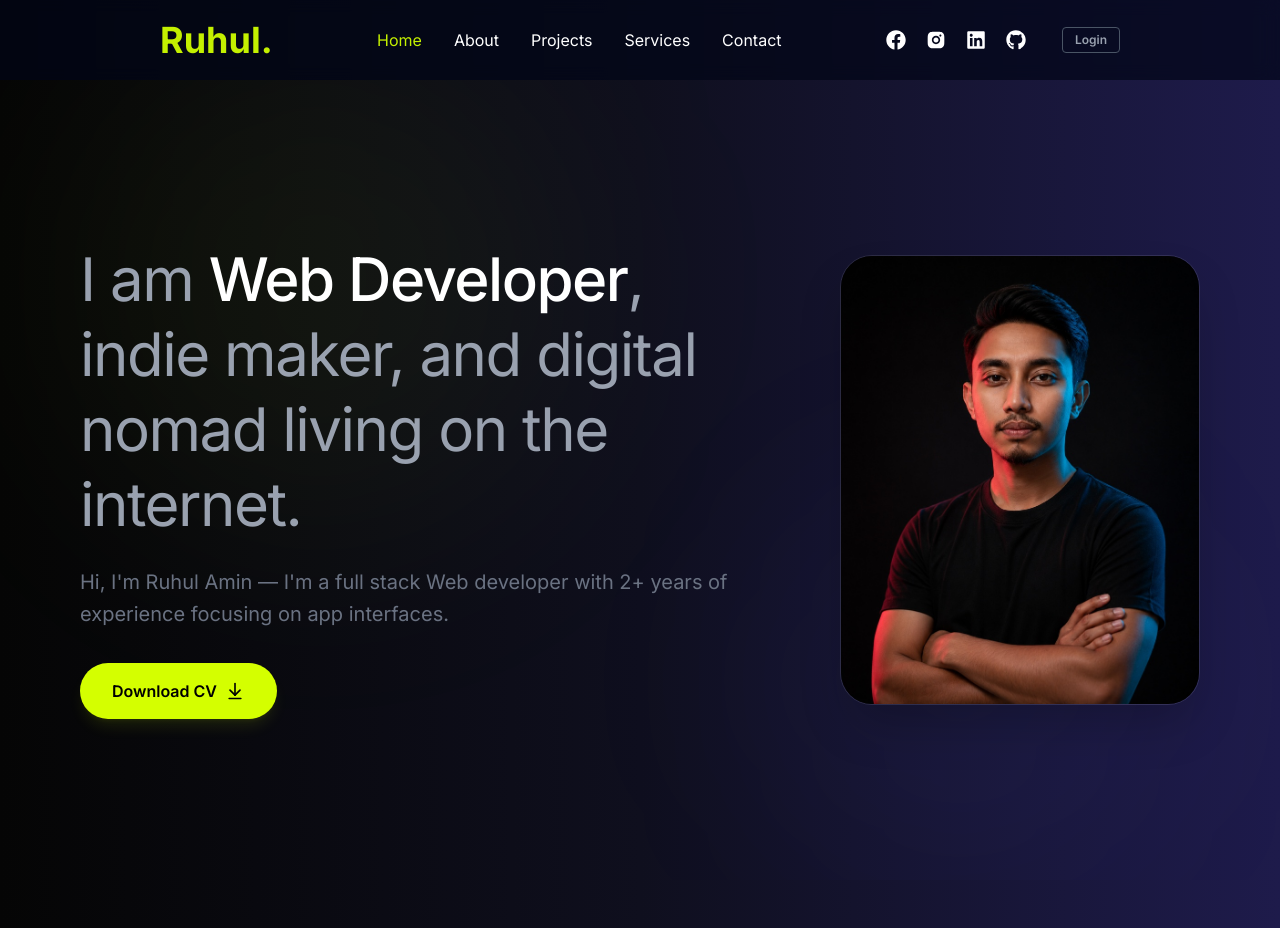
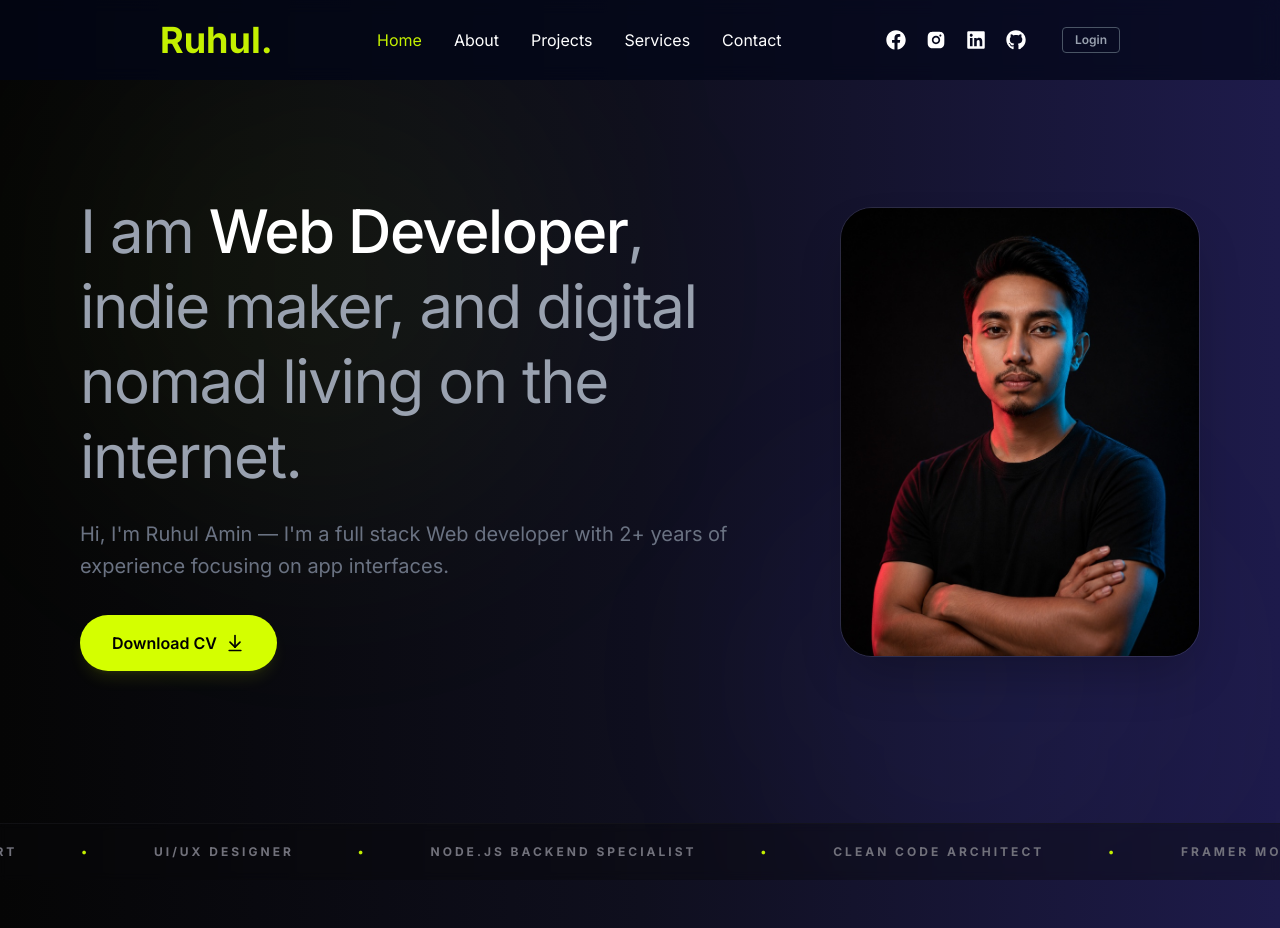
Before and after one commit to ruhul2003/My-Portfolio, a Next.js app: page / in a window 1280 px wide. Shown: the top 928 px of the page. Built offline with nearby package versions, Linux system fonts and the light colour scheme; no server answers; the database is empty.

Commit message:
style: add infinite horizontal scrolling marquee to banner

```diff
--- a/src/Components/Banner.jsx
+++ b/src/Components/Banner.jsx
@@ -48,7 +48,7 @@ const Banner = () => {
     };
 
     return (
-        <section className="min-h-screen overflow-hidden w-full flex items-center text-white px-6 sm:px-12 md:px-20 relative">
+        <section className="min-h-screen overflow-hidden w-full flex items-center text-white px-6 sm:px-12 md:px-20 pb-28 md:pb-24 relative">
             {/* Decorative ambient background glows */}
             <div className="absolute top-1/4 left-1/4 w-[500px] h-[500px] bg-[#C4F000]/5 rounded-full blur-[120px] pointer-events-none -translate-x-1/2 -translate-y-1/2"></div>
             <div className="absolute bottom-1/4 right-1/4 w-[400px] h-[400px] bg-indigo-500/5 rounded-full blur-[100px] pointer-events-none translate-x-1/2 translate-y-1/2"></div>
@@ -121,6 +121,42 @@ const Banner = () => {
                 </motion.div>
 
             </div>
+
+            {/* Infinite Scrolling Marquee at the very bottom */}
+            <div className="absolute bottom-0 left-0 w-full bg-zinc-950/40 border-t border-zinc-900/60 py-5 overflow-hidden backdrop-blur-xs select-none">
+                <div className="animate-marquee flex gap-16 text-[10px] sm:text-xs font-bold tracking-[0.25em] uppercase text-zinc-500">
+                    {/* Half 1 */}
+                    <div className="flex gap-16 shrink-0 items-center">
+                        <span>Full Stack Web Developer</span>
+                        <span className="text-[#C4F000]">•</span>
+                        <span>Next.js & React Expert</span>
+                        <span className="text-[#C4F000]">•</span>
+                        <span>UI/UX Designer</span>
+                        <span className="text-[#C4F000]">•</span>
+                        <span>Node.js Backend Specialist</span>
+                        <span className="text-[#C4F000]">•</span>
+                        <span>Clean Code Architect</span>
+                        <span className="text-[#C4F000]">•</span>
+                        <span>Framer Motion Animations</span>
+                        <span className="text-[#C4F000]">•</span>
+                    </div>
+                    {/* Half 2 (identical duplicate) */}
+                    <div className="flex gap-16 shrink-0 items-center">
+                        <span>Full Stack Web Developer</span>
+                        <span className="text-[#C4F000]">•</span>
+                        <span>Next.js & React Expert</span>
+                        <span className="text-[#C4F000]">•</span>
+                        <span>UI/UX Designer</span>
+                        <span className="text-[#C4F000]">•</span>
+                        <span>Node.js Backend Specialist</span>
+                        <span className="text-[#C4F000]">•</span>
+                        <span>Clean Code Architect</span>
+                        <span className="text-[#C4F000]">•</span>
+                        <span>Framer Motion Animations</span>
+                        <span className="text-[#C4F000]">•</span>
+                    </div>
+                </div>
+            </div>
         </section>
     );
 };
--- a/src/app/globals.css
+++ b/src/app/globals.css
@@ -19,3 +19,18 @@ html, body {
   overflow-x: hidden;
   max-width: 100vw;
 }
+
+@keyframes marquee {
+  0% { transform: translateX(0); }
+  100% { transform: translateX(-50%); }
+}
+
+.animate-marquee {
+  display: flex;
+  width: max-content;
+  animation: marquee 25s linear infinite;
+}
+
+.animate-marquee:hover {
+  animation-play-state: paused;
+}
```
